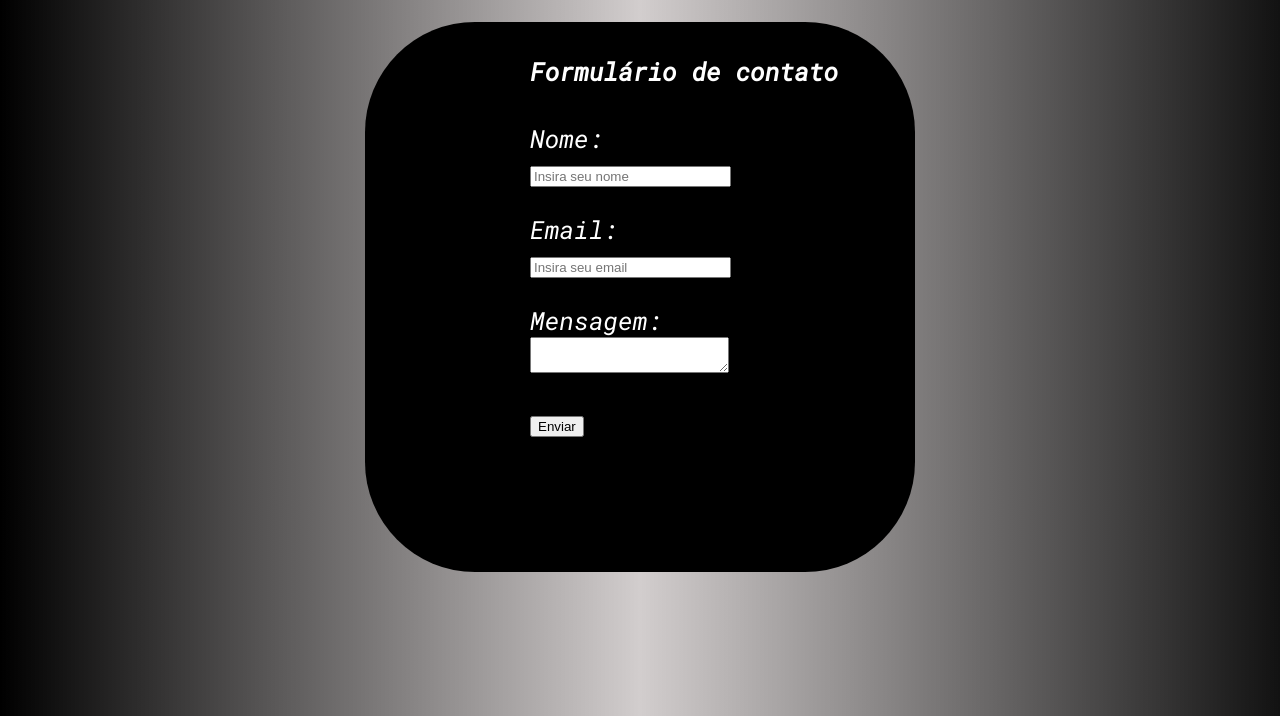
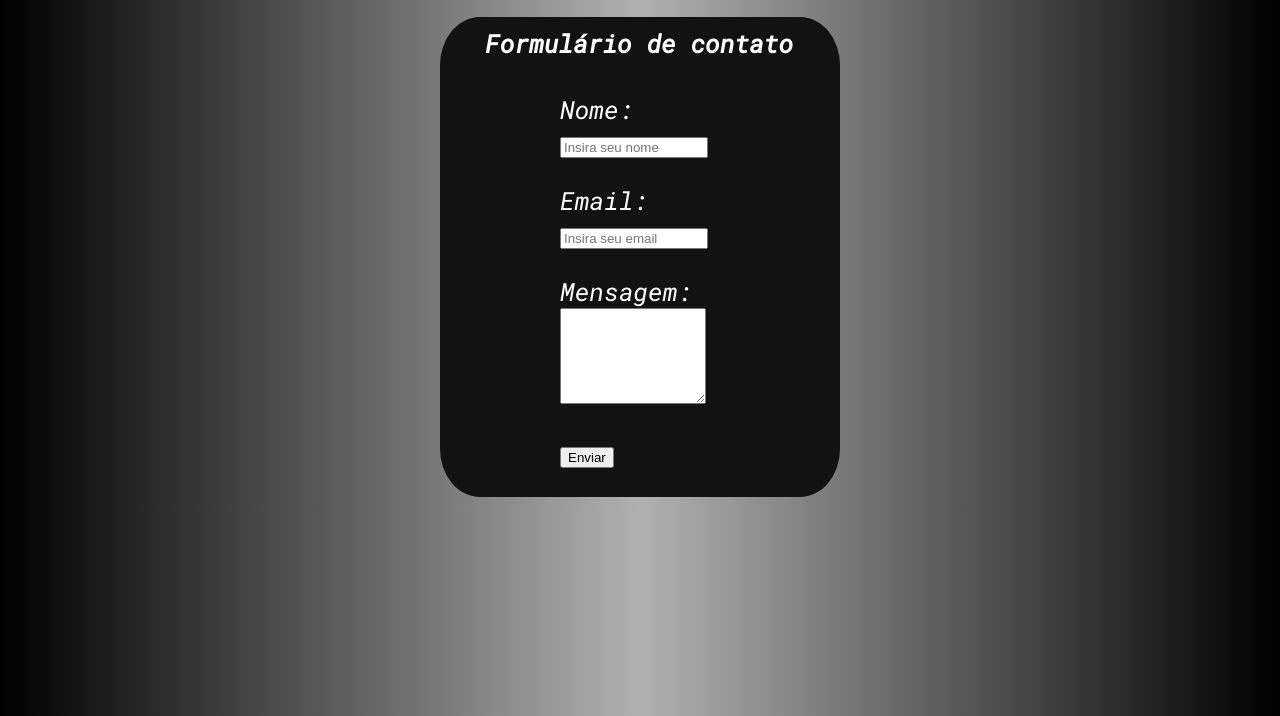
Before and after one commit to Bryhnu/Portif-lio-, a plain HTML site: page formulario.html in a window 1280 px wide. Shown: the part 84-800 px from the top of the page. Drawn offline with Linux system fonts and the light colour scheme.

Commit message:
segundo commit

```diff
--- a/estilo.css
+++ b/estilo.css
@@ -1,6 +1,6 @@
 /*background e cor da fonte*/
 body{
-  background-image: linear-gradient(to left, #121212, rgba(138, 126, 126, 0.386), black);
+  background-image: linear-gradient(to left, BLACK, rgba(53, 51, 51, 0.386), BLACK);
   color: white;
   font-family: 'Roboto Mono', monospace;
 }
@@ -27,13 +27,8 @@ nav a{
 
 
 nav a:hover{
-  background-color: #121212;
+  background-color: rgba(138, 126, 126, 0.386);
 }
-
-
-
-
-
 
 
 /*Flexbox para centralizar o texto e a imagem*/
@@ -49,7 +44,7 @@ nav a:hover{
   margin-top: 45px;
   width: 650px;
   height: 500px;
-  background-color: black;
+  background-color: #121212;
 }
 
                                            /* Estilização do h1 e p*/
@@ -68,13 +63,6 @@ nav a:hover{
 }
 
 
-
-
-
-
-
-
-
 /*Hobbies*/
 .container2{
   height: 500px;
@@ -88,7 +76,7 @@ nav a:hover{
   margin-top: 45px;
   width: 650px;
   height: 500px;
-  background-color: black;
+  background-color: #121212;
   border-radius: 10%;
   list-style: none;
 }
@@ -113,14 +101,6 @@ nav a:hover{
 }
 
 
-
-
-
-
-
-
-
-
 /* Posição do background*/
 .container3{
   height: 500px;
@@ -132,11 +112,11 @@ nav a:hover{
 /* estilização do background*/
 .central{
   font-size: 25px;
-  margin-top: 100px;
-  width: 550px;
-  height: 550px;
-  background-color: black;
-  border-radius: 20%;
+  margin-top: 20px;
+  width: 400px;
+  height: 480px;
+  background-color: #121212;
+  border-radius: 10%;
 }
 
 /* Posição do form*/
@@ -151,7 +131,7 @@ nav a:hover{
 
 /*Alinhamento */
 label{
-  display: block;
+   display: flex;
 }
 
 /*Tamanho da caixa de texto*/
@@ -159,3 +139,8 @@ input, textarea{
   height: 50%;
   width: 50%;
 }
+
+h4{
+  margin-top: 10px;
+  padding-left: 45px;
+}
--- a/formulario.html
+++ b/formulario.html
@@ -30,10 +30,10 @@
       <!--Formulário-->
     <div class="central">
 
+        <h4>Formulário de contato</h4>
 
-        <div class="form">
-            <h4>Formulário de contato</h4>
-        <div>
+
+        <div class="form"><div>
 
         <label>Nome:</label>
         <input type="text" placeholder="Insira seu nome">
@@ -47,7 +47,7 @@
 
        <div>
         <label for="mensagem">Mensagem:</label>
-        <textarea></textarea>
+        <textarea rows="6"></textarea>
         </div>
 
 
```
Also changed, not shown: hobbie.html (+2 -2 lines).
